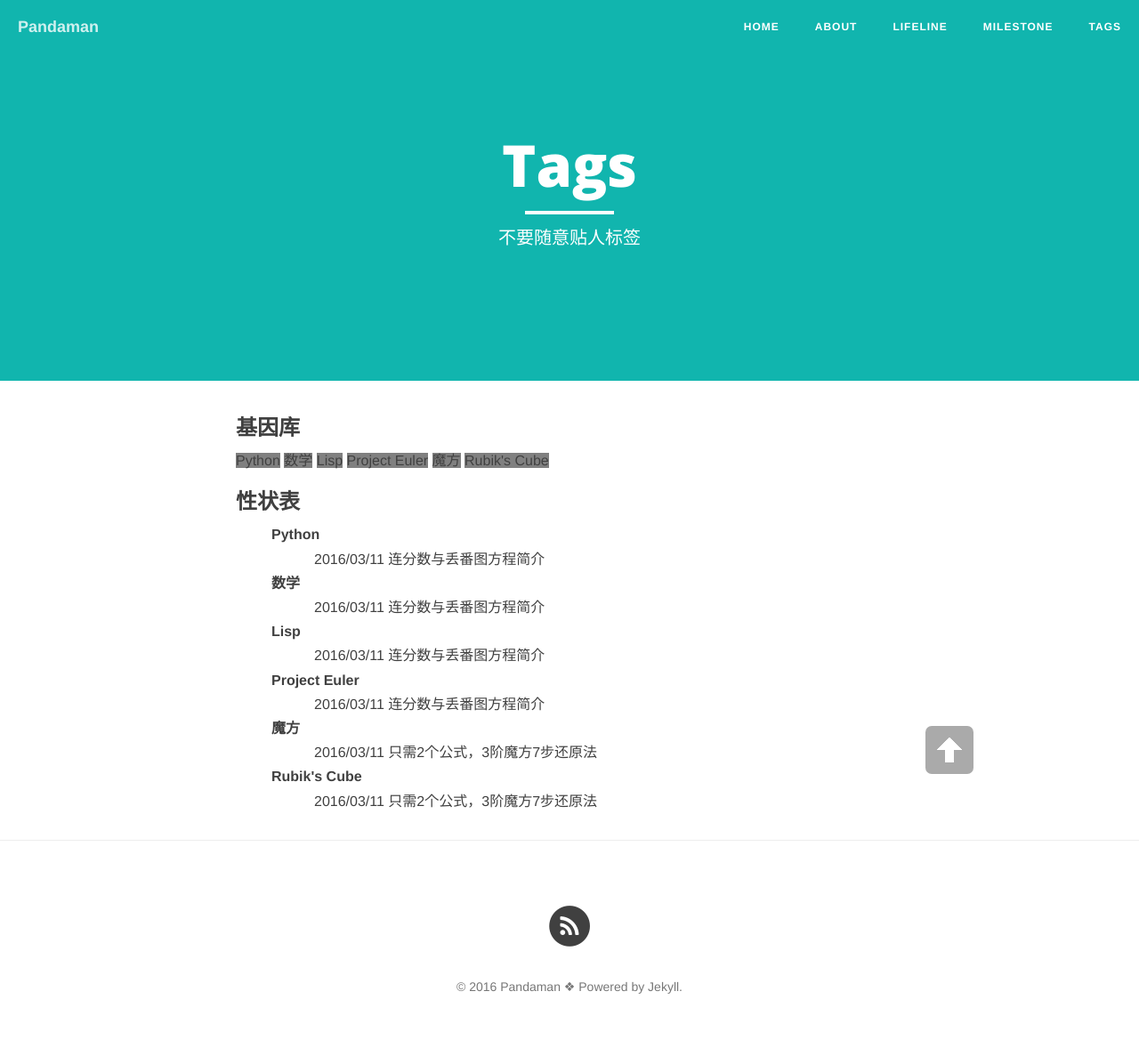
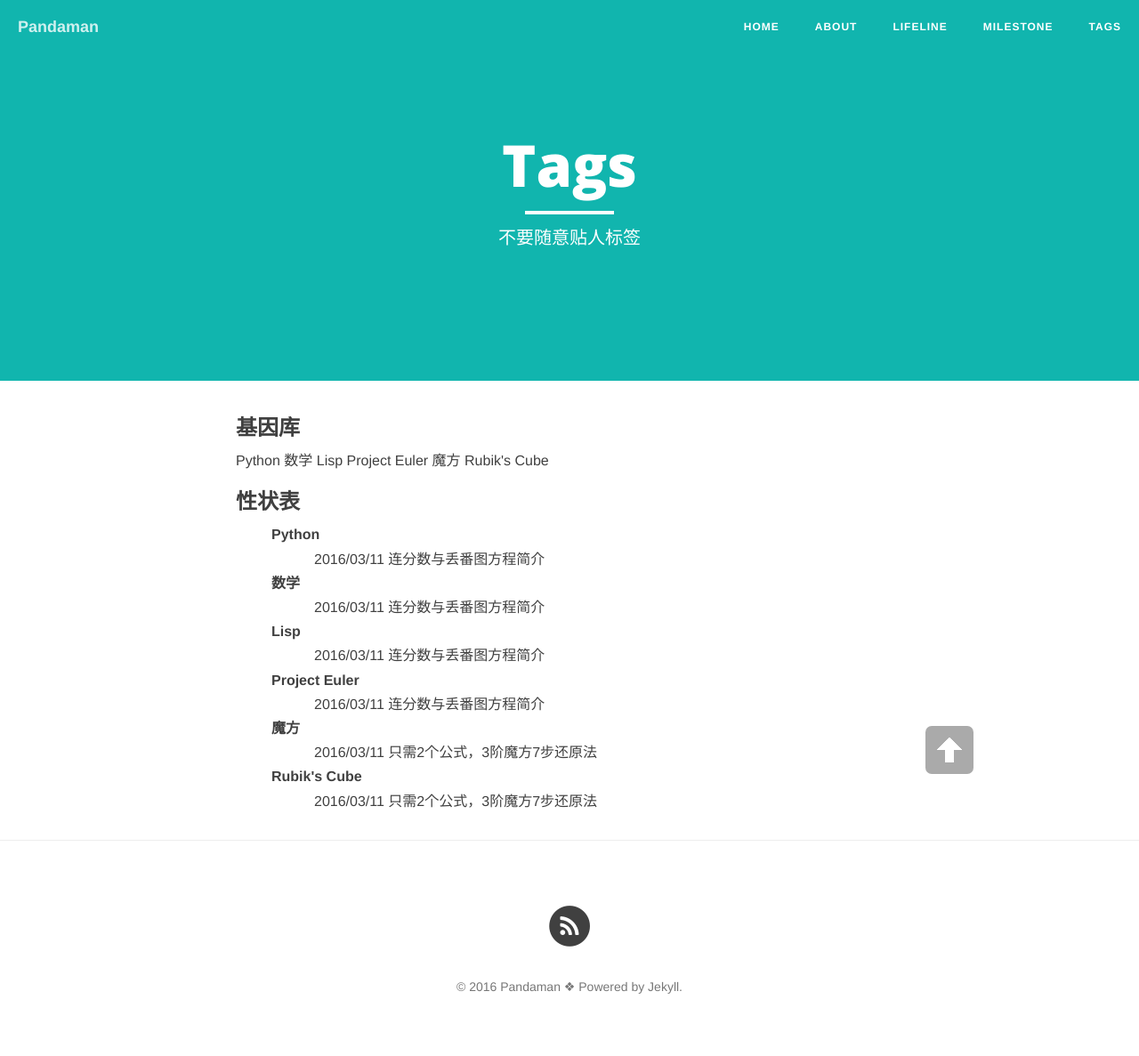
Before and after one commit to ceares/ceares.github.io, a Jekyll site: the page built from tags.md, in a window 1280 px wide. Shown: the whole page at 89% size. Built offline with Jekyll 4.4.1, drawn with Linux system fonts in a browser that asks for light colours; nearby versions of some CDN libraries; library files that are not in the unit come from our copies.

Commit message:
Update tags.md

```diff
--- a/tags.md
+++ b/tags.md
@@ -12,7 +12,7 @@
 
 <div id='tag_cloud'>
 {% for tag in site.tags %}
-<a href="#{{ tag[0] }}" title="{{ tag[0] }}" rel="{{ tag[1].size }}" style="background-color: gray;padding:3">{{ tag[0] }}</a>
+<a href="#{{ tag[0] }}" title="{{ tag[0] }}" rel="{{ tag[1].size }}" style="text-indent: 1em;">{{ tag[0] }}</a>
 {% endfor %}
 </div>
 
```
